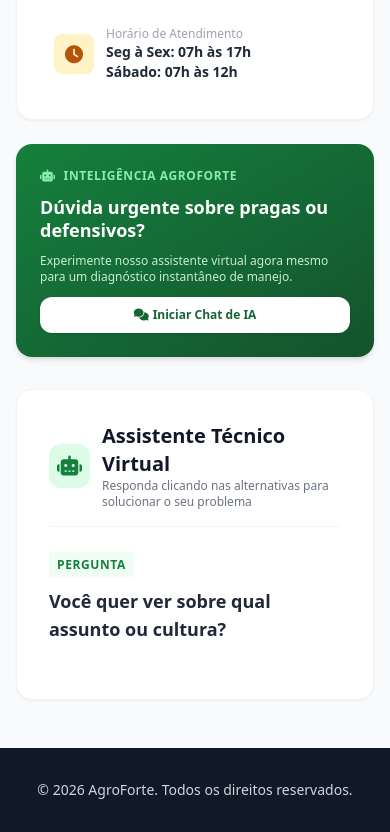
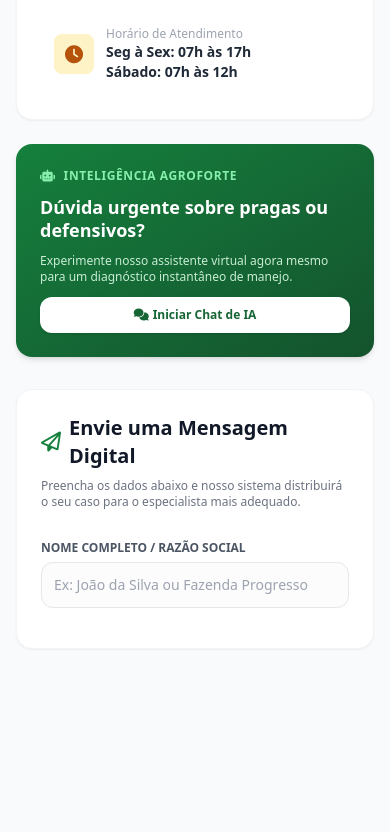
Before and after one commit to luwalacheski/consultasagronomo, a website: page contato.html in a window 390 px wide. Shown: the part 735-1567 px from the top of the page. After the commit the page ends 1432 px from the top, so only its background shows below. Drawn offline with nearby package versions, Linux system fonts and the light colour scheme.

Commit message:
Update contato.html

```diff
--- a/contato.html
+++ b/contato.html
@@ -44,7 +44,7 @@
         </div>
     </section>
 
-    <!-- CONTEÚDO PRINCIPAL (Informações de Contato + Triagem IA) -->
+    <!-- CONTEÚDO PRINCIPAL (Informações de Contato + Formulário) -->
     <main class="container mx-auto px-4 py-12 flex-grow max-w-6xl">
         <div class="grid grid-cols-1 lg:grid-cols-3 gap-8">
 
@@ -98,71 +98,32 @@
                     </div>
                 </div>
 
-                <!-- Card de Suporte IA -->
+                <!-- Card de Suporte IA (Inovação Modificada) -->
                 <div class="bg-gradient-to-br from-green-700 to-green-900 text-white rounded-2xl shadow-md p-6 space-y-3">
                     <div class="flex items-center gap-2 text-green-300 font-bold text-xs uppercase tracking-wider">
                         <i class="fa-solid fa-robot"></i> Inteligência AgroForte
                     </div>
                     <h3 class="text-lg font-bold leading-tight">Dúvida urgente sobre pragas ou defensivos?</h3>
                     <p class="text-xs text-green-100 opacity-90">Experimente nosso assistente virtual agora mesmo para um diagnóstico instantâneo de manejo.</p>
-                    <button onclick="reiniciarQuiz()" class="w-full bg-white text-green-800 hover:bg-green-50 text-xs font-bold py-2.5 px-4 rounded-xl transition text-center shadow flex items-center justify-center gap-1">
+                    <button id="btn-abrir-ia" class="w-full bg-white text-green-800 hover:bg-green-50 text-xs font-bold py-2.5 px-4 rounded-xl transition text-center shadow flex items-center justify-center gap-1">
                         <i class="fa-solid fa-comments"></i> Iniciar Chat de IA
                     </button>
                 </div>
 
             </div>
 
-            <!-- CONTAINER DO QUIZ DIAGNÓSTICO DA IA (SUBSTITUINDO O FORMULÁRIO) -->
-            <div class="bg-white rounded-2xl shadow-sm border border-gray-100 p-8 lg:col-span-2 flex flex-col justify-between">
-                <div>
-                    <!-- Cabeçalho do Quiz -->
-                    <div class="flex items-center gap-3 border-b border-gray-100 pb-4 mb-6">
-                        <div class="bg-green-100 text-green-700 p-2 rounded-xl">
-                            <i class="fa-solid fa-robot text-xl"></i>
+            <!-- FORMULÁRIO DE ATENDIMENTO -->
+            <div class="bg-white rounded-2xl shadow-sm border border-gray-100 p-6 lg:col-span-2">
+                <h3 class="text-xl font-bold text-gray-900 mb-2 flex items-center gap-2">
+                    <i class="fa-regular fa-paper-plane text-green-700"></i> Envie uma Mensagem Digital
+                </h3>
+                <p class="text-xs text-gray-500 mb-6">Preencha os dados abaixo e nosso sistema distribuirá o seu caso para o especialista mais adequado.</p>
+
+                <form id="form-contato" class="space-y-4">
+                    <div class="grid grid-cols-1 sm:grid-cols-2 gap-4">
+                        <div class="space-y-1">
+                            <label class="text-xs font-bold text-gray-600 uppercase">Nome Completo / Razão Social</label>
+                            <input type="text" required class="w-full border border-gray-200 rounded-xl p-3 text-sm focus:outline-none focus:border-green-600 transition bg-gray-50/50" placeholder="Ex: João da Silva ou Fazenda Progresso">
                         </div>
-                        <div>
-                            <h3 class="text-xl font-bold text-gray-900">Assistente Técnico Virtual</h3>
-                            <p class="text-xs text-gray-500">Responda clicando nas alternativas para solucionar o seu problema</p>
-                        </div>
-                    </div>
-
-                    <!-- Pergunta Dinâmica -->
-                    <div class="mb-6">
-                        <span class="text-xs font-bold text-green-700 uppercase tracking-wider bg-green-50 px-2 py-1 rounded">Pergunta</span>
-                        <h4 id="texto-pergunta" class="text-lg md:text-xl font-bold text-gray-800 mt-3">Você quer ver sobre qual assunto ou cultura?</h4>
-                    </div>
-
-                    <!-- Grid de Alternativas Cliváveis -->
-                    <div id="container-alternativas" class="grid grid-cols-1 sm:grid-cols-2 gap-3">
-                        <!-- Botões injetados via JavaScript -->
-                    </div>
-                </div>
-
-                <!-- Botão de Voltar / Reiniciar Consulta -->
-                <div id="container-reset" class="mt-8 pt-4 border-t border-gray-100 hidden">
-                    <button onclick="reiniciarQuiz()" class="text-xs font-bold text-gray-400 hover:text-green-700 flex items-center gap-1 transition uppercase tracking-wider">
-                        <i class="fa-solid fa-arrow-rotate-left"></i> Reiniciar Diagnóstico
-                    </button>
-                </div>
-            </div>
-
-        </div>
-    </main>
-
-    <footer class="bg-gray-900 text-gray-300 py-8 mt-auto">
-        <div class="container mx-auto px-4 text-center">
-            <p class="text-sm">&copy; 2026 AgroForte. Todos os direitos reservados.</p>
-        </div>
-    </footer>
-
-    <script>
-        // Menu Responsivo Mobile
-        const btn = document.getElementById('menu-btn');
-        const nav = document.querySelector('nav');
-        btn.addEventListener('click', () => {
-            nav.classList.toggle('hidden'); nav.classList.toggle('flex'); nav.classList.toggle('flex-col'); nav.classList.toggle('absolute'); nav.classList.toggle('top-16'); nav.classList.toggle('left-0'); nav.classList.toggle('w-full'); nav.classList.toggle('bg-green-700'); nav.classList.toggle('p-4'); nav.classList.toggle('space-y-4');
-        });
-
-        // ÁRVORE DE DECISÃO INTEGRADA (Apenas Botões e Alternativas)
-        const fluxoQuiz = {
-            inicio: {
+                        <div class="space-y-1">
+                            <label class="text-xs font
```
